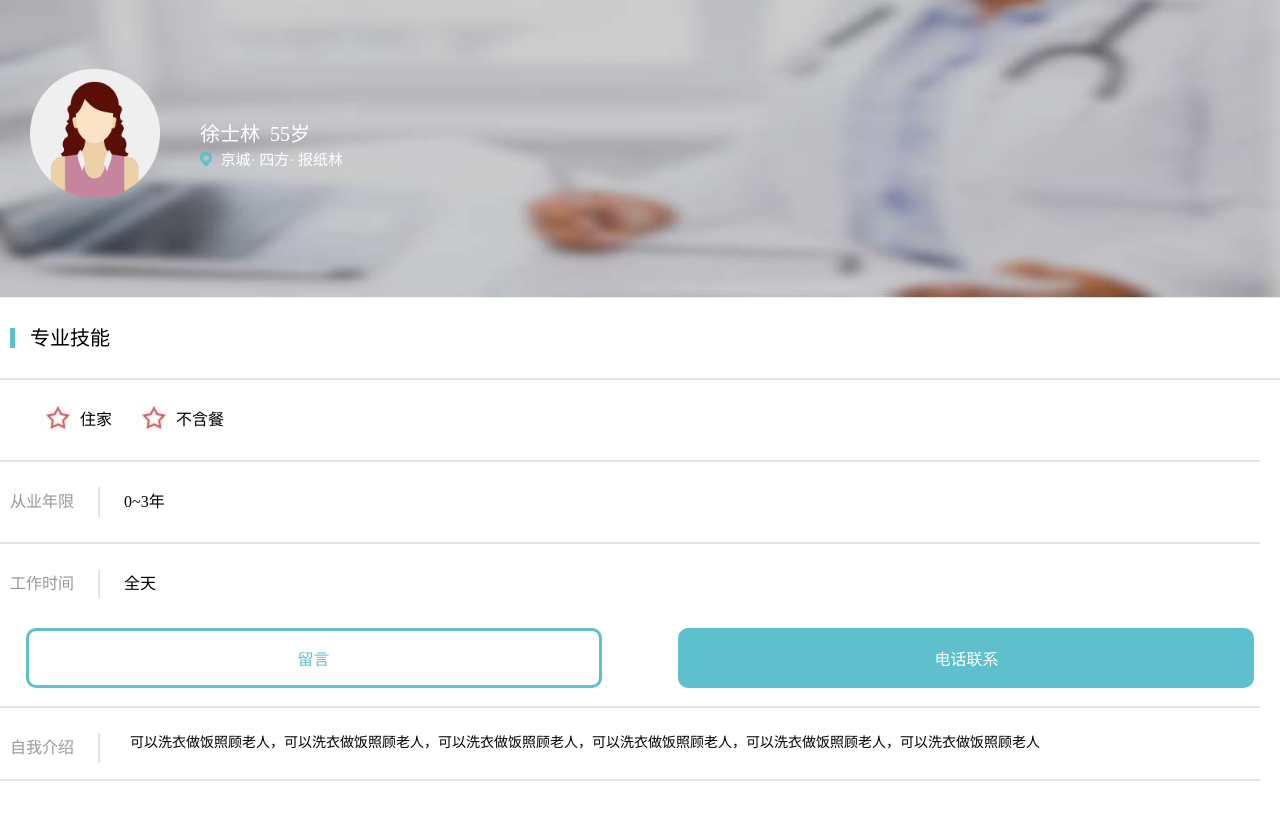
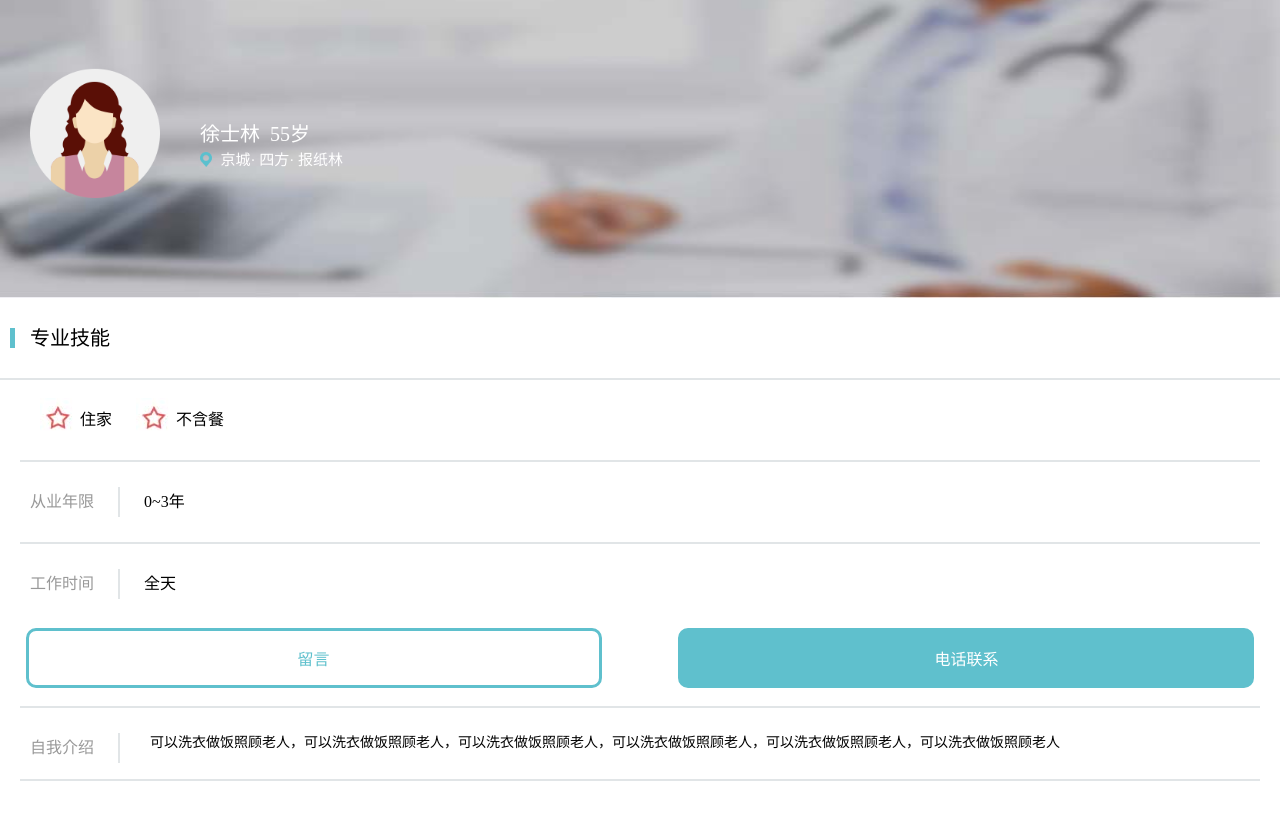
Before and after one commit to l409331406/l409331406.github.io, a plain HTML site: page index.html in a window 1280 px wide. Shown: the part 102-922 px from the top of the page. Drawn offline with Linux system fonts and the light colour scheme.

Commit message:
修改下划线的细节

```diff
--- a/task5.css
+++ b/task5.css
@@ -99,7 +99,7 @@ main{
     border-style:solid;
 	border-width: .2rem 0;
 	border-color:rgb(225,229,231) #fff;
-	margin: 0 2rem 0 0;
+	margin: 0 2rem 0 2rem;
 }
 .text_4{
 	margin:0 1rem;
@@ -113,7 +113,7 @@ main{
 	margin:1rem 2rem -1rem 1rem;
 }
 .box_7{
-	margin: 0 2rem 0 0;
+	margin: 0 2rem 0 2rem;
 }
 .text_5{
 	color:rgb(226,97,99);
@@ -121,9 +121,9 @@ main{
 .box_8{
 	position:relative;
     border-style:solid;
-	border-width: 0 0 .2rem;
+	border-width: 0 0 .2rem ;
 	border-color:rgb(225,229,231) #fff;
-	margin:0 2rem 8rem 0;
+	margin:0 2rem 8rem 2rem;
 	height:auto;
 }
 .box_8-1{
```
